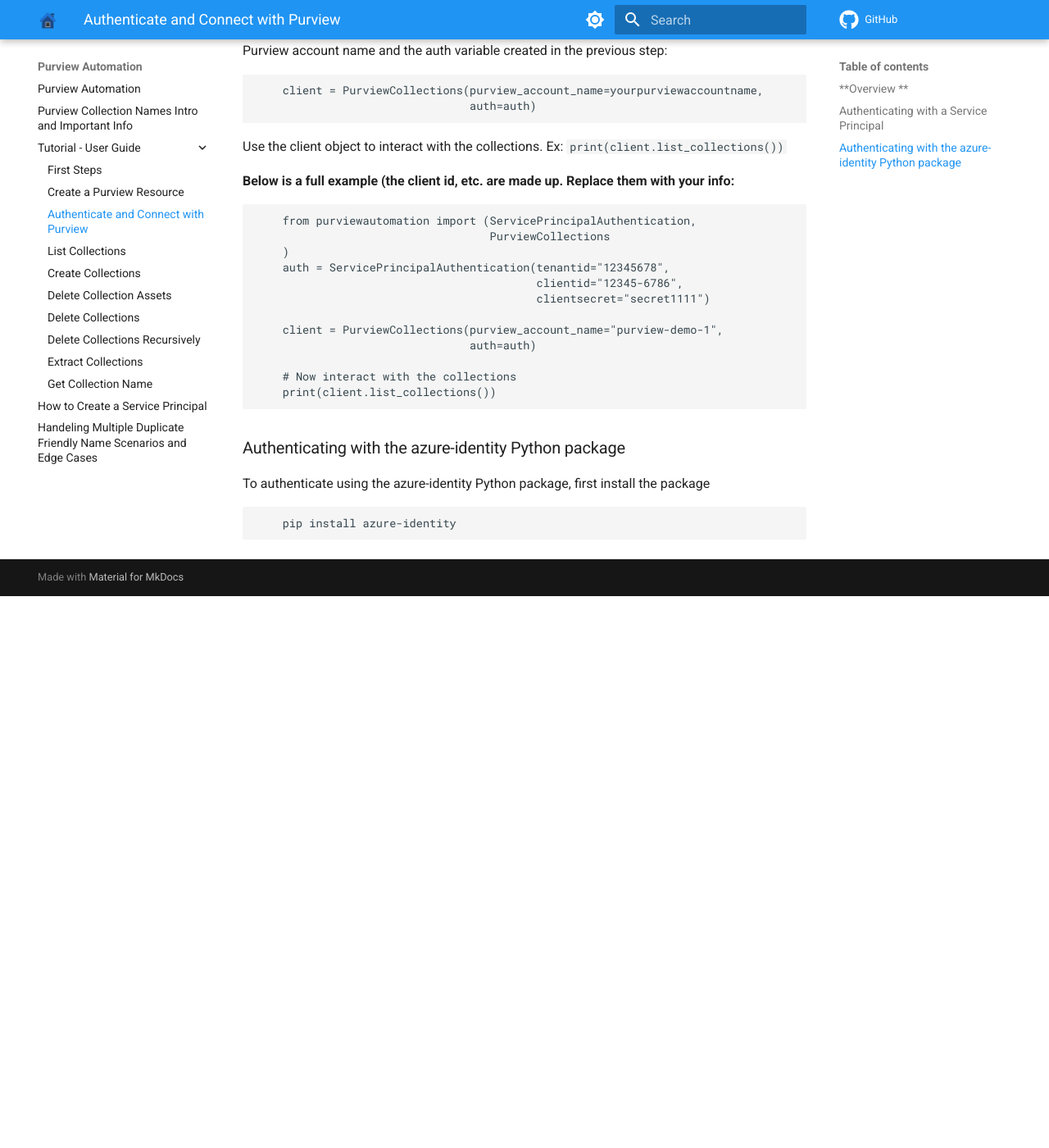
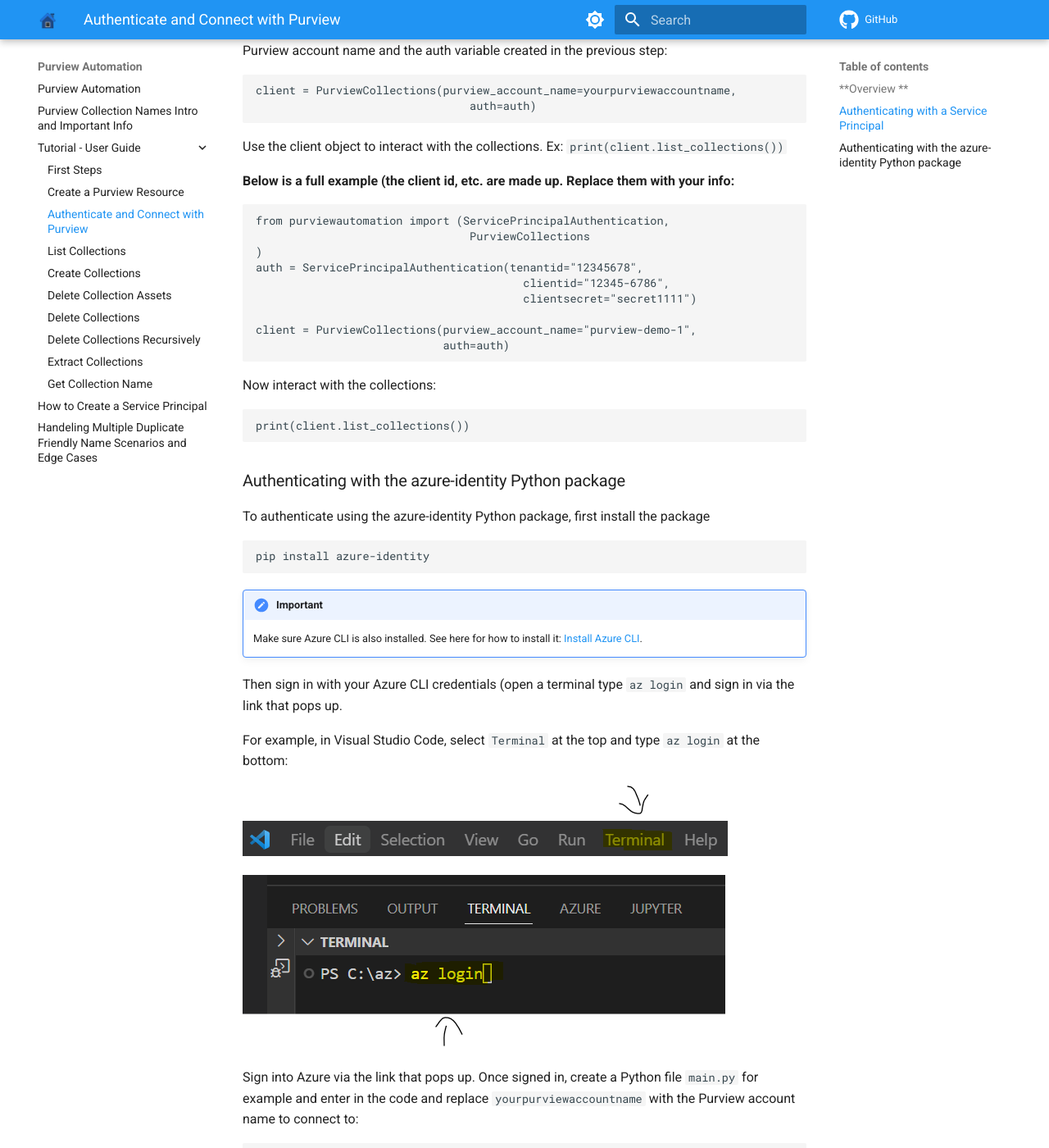
Before and after one commit to Ludwinic1/purviewautomation, an MkDocs documentation site: the page built from docs/tutorial/authenticate-connect.md, in a window 1280 px wide and 1400 px high, scrolled down 854 px. Shown: the whole window at 82% size. Built offline with MkDocs 1.6.1 and Material for MkDocs 9.7.7, drawn with Linux system fonts in a browser that asks for light colours; comment, search, counter and statistics services are not loaded; before the commit the page ends 1581 px from its top, so only the background shows below that; some of the changed text lies outside the part shown.

Commit message:
updated authenticate docs and markdown files

````diff
--- a/docs/tutorial/authenticate-connect.md
+++ b/docs/tutorial/authenticate-connect.md
@@ -16,14 +16,14 @@
 
 To authenticate with a Service Principal, import the ServicePrincipalAuthentication and PurviewCollection classes:
 ```Python
-    from purviewautomation import (ServicePrincipalAuthentication,
+from purviewautomation import (ServicePrincipalAuthentication,
                                    PurviewCollections)
 ```
 
 Create a variable named **auth** (can be named anything) and add the tenantid and the Service Principal's client id and client secret:
 
 ```Python
-    auth = ServicePrincipalAuthentication(tenantid="yourtenantid",
+auth = ServicePrincipalAuthentication(tenantid="yourtenantid",
                                           clientid="yourclientid",
                                           clientsecret="yourclientsecret")
 ```
@@ -33,7 +33,7 @@
 Now create a variable named **client** (can be named anything) and instantiate the class with your Purview account name and the auth variable created in the previous step:
 
 ```Python
-    client = PurviewCollections(purview_account_name=yourpurviewaccountname,
+client = PurviewCollections(purview_account_name=yourpurviewaccountname,
                                 auth=auth)
 ```
 
@@ -41,18 +41,20 @@
 
 **Below is a full example (the client id, etc. are made up. Replace them with your info:**
 ```Python
-    from purviewautomation import (ServicePrincipalAuthentication,
-                                   PurviewCollections
-    )
-    auth = ServicePrincipalAuthentication(tenantid="12345678",
-                                          clientid="12345-6786",
-                                          clientsecret="secret1111")
+from purviewautomation import (ServicePrincipalAuthentication,
+                                PurviewCollections
+)
+auth = ServicePrincipalAuthentication(tenantid="12345678",
+                                        clientid="12345-6786",
+                                        clientsecret="secret1111")
 
-    client = PurviewCollections(purview_account_name="purview-demo-1",
-                                auth=auth)
+client = PurviewCollections(purview_account_name="purview-demo-1",
+                            auth=auth)
+```
 
-    # Now interact with the collections
-    print(client.list_collections())
+Now interact with the collections:
+```Python
+print(client.list_collections())
 ```
 
 
@@ -62,5 +64,35 @@
 To authenticate using the azure-identity Python package, first install the package
 
 ```Python
-    pip install azure-identity
+pip install azure-identity
 ```
+!!! Important
+    Make sure Azure CLI is also installed. See here for how to install it: [Install Azure CLI](https://learn.microsoft.com/en-us/cli/azure/install-azure-cli).
+
+Then sign in with your Azure CLI credentials (open a terminal type `az login` and sign in via the link that pops up.
+
+For example, in Visual Studio Code, select `Terminal` at the top and type `az login` at the bottom:
+
+![Authenticate](../img/tutorial/authenticate/image01.png)
+
+
+![Authenticate](../img/tutorial/authenticate/image02.png)
+
+
+Sign into Azure via the link that pops up. Once signed in, create a Python file `main.py` for example and enter in the code and replace `yourpurviewaccountname` with the Purview account name to connect to:
+
+```Python
+from azure.identity import AzureCliCredential
+
+from purviewautomation import PurviewCollections, AzIdentityAuthentication
+
+auth = AzIdentityAuthentication(credential=AzureCliCredential())
+
+client = PurviewCollections(purview_account_name="yourpurviewaccountname",
+                            auth=auth)
+```
+
+Now interact with the collections:
+```Python
+print(client.list_collections())
+```
````
Also changed, not shown: docs/index.md (+2 -2 lines), docs/img/tutorial/authenticate/image01.png (added), docs/img/tutorial/authenticate/image02.png (added).
